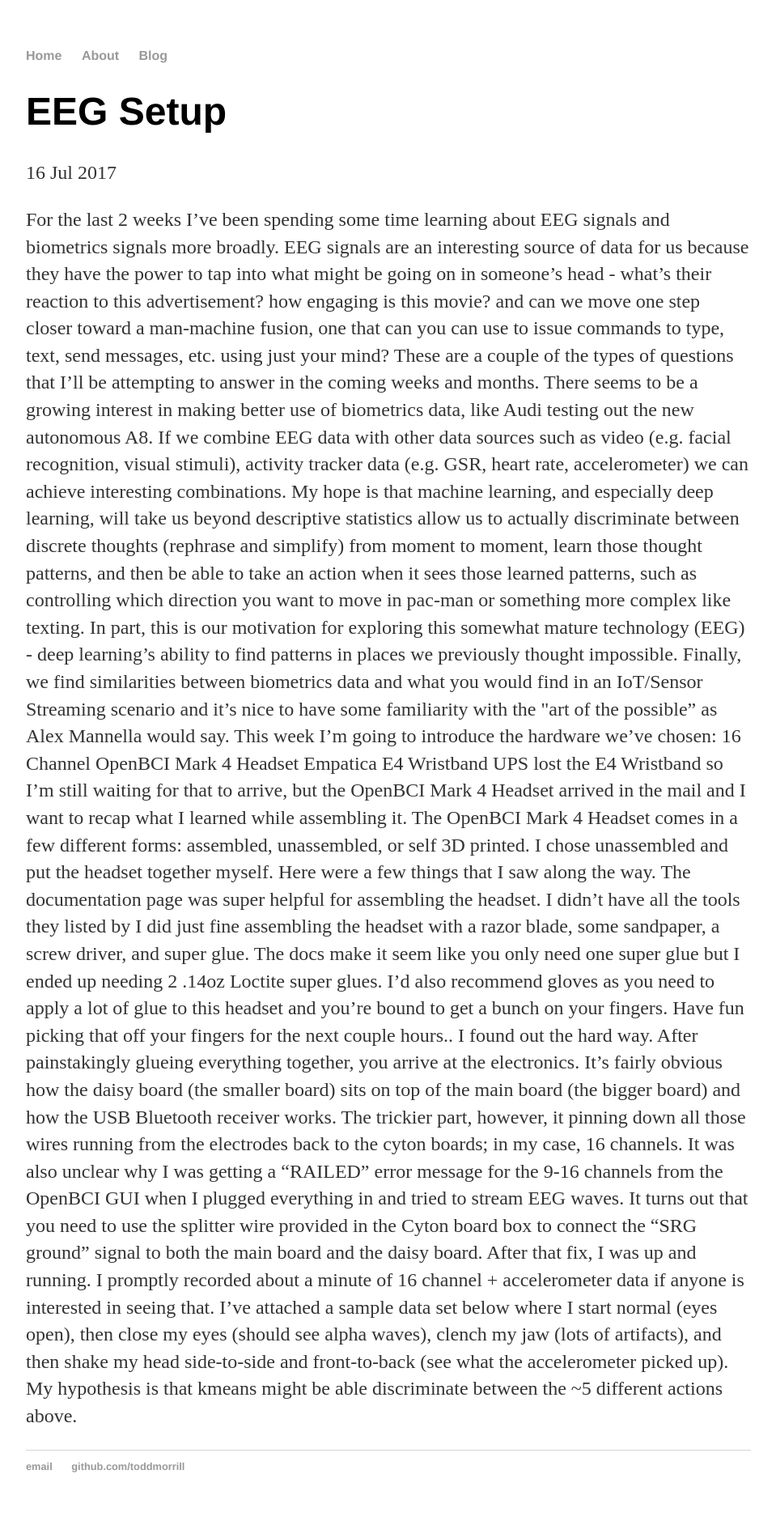
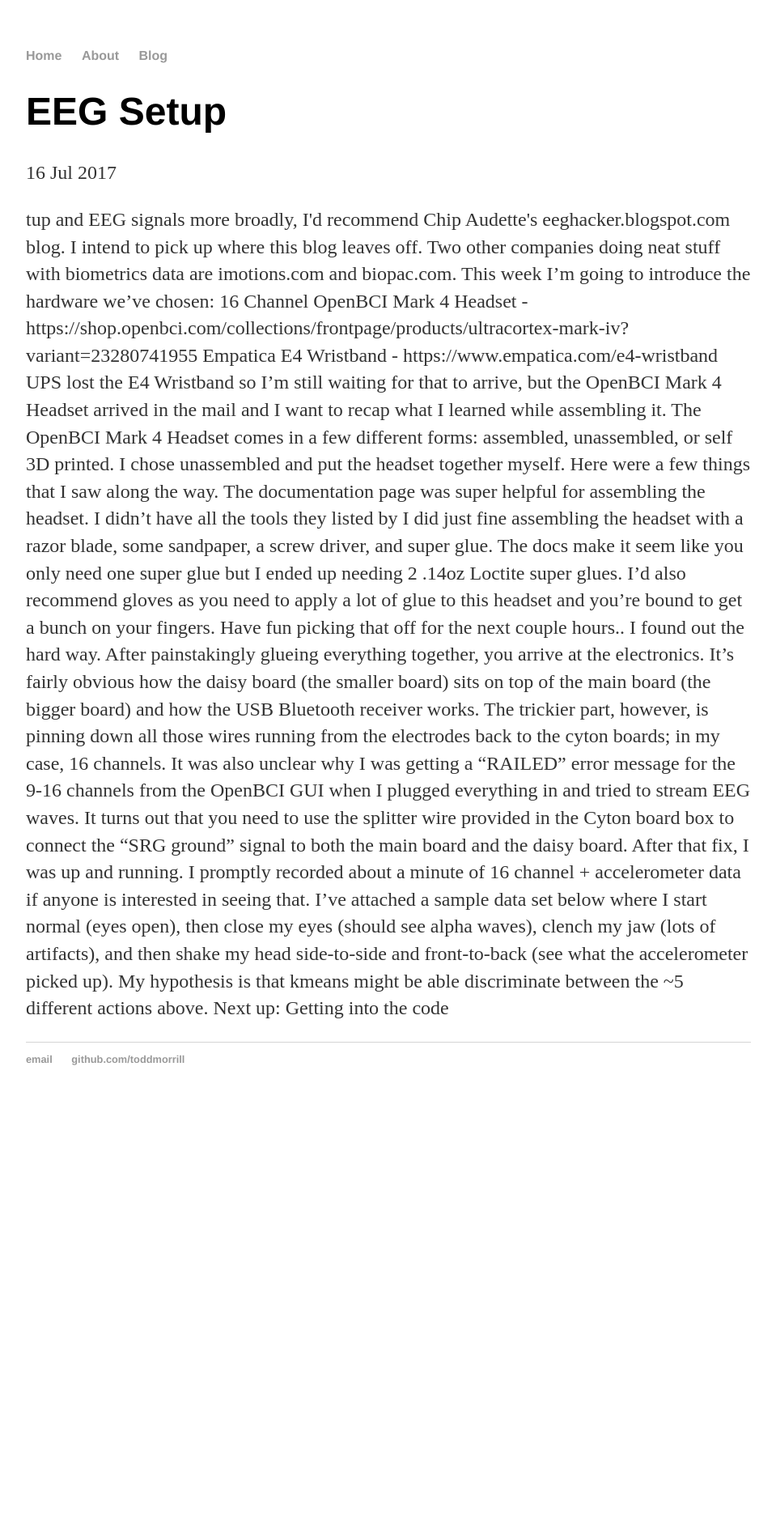
Before and after one commit to ToddMorrill/toddmorrill.github.io, a Jekyll site: the page built from _posts/2017-07-16-eeg-setup.md, in a window 1280 px wide. Shown: the whole page at 81% size, without its empty margins (160-1119 px from the left). Built offline with Jekyll 4.4.1, drawn with Linux system fonts in a browser that asks for light colours; after the commit the page ends 1376 px from its top, so only the background shows below that.

Commit message:
Update 2017-07-16-eeg-setup.md

```diff
--- a/_posts/2017-07-16-eeg-setup.md
+++ b/_posts/2017-07-16-eeg-setup.md
@@ -4,19 +4,19 @@
 date: 2017-07-16
 ---
 
-<p>For the last 2 weeks I’ve been spending some time learning about EEG signals and biometrics signals more broadly. EEG signals are an interesting source of data for us because they have the power to tap into what might be going on in someone’s head - what’s their reaction to this advertisement? how engaging is this movie? and can we move one step closer toward a man-machine fusion, one that can you can use to issue commands to type, text, send messages, etc. using just your mind?
-
-These are a couple of the types of questions that I’ll be attempting to answer in the coming weeks and months. There seems to be a growing interest in making better use of biometrics data, like Audi testing out the new autonomous A8. If we combine EEG data with other data sources such as video (e.g. facial recognition, visual stimuli), activity tracker data (e.g. GSR, heart rate, accelerometer) we can achieve interesting combinations. My hope is that machine learning, and especially deep learning, will take us beyond descriptive statistics allow us to actually discriminate between discrete thoughts  (rephrase and simplify) from moment to moment, learn those thought patterns, and then be able to take an action when it sees those learned patterns, such as controlling which direction you want to move in pac-man or something more complex like texting. In part, this is our motivation for exploring this somewhat mature technology (EEG) - deep learning’s ability to find patterns in places we previously thought impossible.  Finally, we find similarities between biometrics data and what you would find in an IoT/Sensor Streaming scenario and it’s nice to have some familiarity with the "art of the possible” as Alex Mannella would say.
+<p>tup and EEG signals more broadly, I'd recommend Chip Audette's eeghacker.blogspot.com blog. I intend to pick up where this blog leaves off. Two other companies doing neat stuff with biometrics data are imotions.com and biopac.com.
 
 This week I’m going to introduce the hardware we’ve chosen:
-16 Channel OpenBCI Mark 4 Headset
-Empatica E4 Wristband
+16 Channel OpenBCI Mark 4 Headset - https://shop.openbci.com/collections/frontpage/products/ultracortex-mark-iv?variant=23280741955
+Empatica E4 Wristband - https://www.empatica.com/e4-wristband
 
 UPS lost the E4 Wristband so I’m still waiting for that to arrive, but the OpenBCI Mark 4 Headset arrived in the mail and I want to recap what I learned while assembling it.
 
 The OpenBCI Mark 4 Headset comes in a few different forms: assembled, unassembled, or self 3D printed. I chose unassembled and put the headset together myself. Here were a few things that I saw along the way.
 
-The documentation page was super helpful for assembling the headset. I didn’t have all the tools they listed by I did just fine assembling the headset with a razor blade, some sandpaper, a screw driver, and super glue. The docs make it seem like you only need one super glue but I ended up needing 2 .14oz Loctite super glues. I’d also recommend gloves as you need to apply a lot of glue to this headset and you’re bound to get a bunch on your fingers. Have fun picking that off your fingers for the next couple hours.. I found out the hard way.
+The documentation page was super helpful for assembling the headset. I didn’t have all the tools they listed by I did just fine assembling the headset with a razor blade, some sandpaper, a screw driver, and super glue. The docs make it seem like you only need one super glue but I ended up needing 2 .14oz Loctite super glues. I’d also recommend gloves as you need to apply a lot of glue to this headset and you’re bound to get a bunch on your fingers. Have fun picking that off for the next couple hours.. I found out the hard way.
 
-After painstakingly glueing everything together, you arrive at the electronics. It’s fairly obvious how the daisy board (the smaller board) sits on top of the main board (the bigger board) and how the USB Bluetooth receiver works. The trickier part, however, it pinning down all those wires running from the electrodes back to the cyton boards; in my case, 16 channels. It was also unclear why I was getting a “RAILED” error message for the 9-16 channels from the OpenBCI GUI when I plugged everything in and tried to stream EEG waves. It turns out that you need to use the splitter wire provided in the Cyton board box to connect the “SRG ground” signal to both the main board and the daisy board. After that fix, I was up and running. I promptly recorded about a minute of 16 channel + accelerometer data if anyone is interested in seeing that. I’ve attached a sample data set below where I start normal (eyes open), then close my eyes (should see alpha waves), clench my jaw (lots of artifacts), and then shake my head side-to-side and front-to-back (see what the accelerometer picked up). My hypothesis is that kmeans might be able discriminate between the ~5 different actions above.
+After painstakingly glueing everything together, you arrive at the electronics. It’s fairly obvious how the daisy board (the smaller board) sits on top of the main board (the bigger board) and how the USB Bluetooth receiver works. The trickier part, however, is pinning down all those wires running from the electrodes back to the cyton boards; in my case, 16 channels. It was also unclear why I was getting a “RAILED” error message for the 9-16 channels from the OpenBCI GUI when I plugged everything in and tried to stream EEG waves. It turns out that you need to use the splitter wire provided in the Cyton board box to connect the “SRG ground” signal to both the main board and the daisy board. After that fix, I was up and running. I promptly recorded about a minute of 16 channel + accelerometer data if anyone is interested in seeing that. I’ve attached a sample data set below where I start normal (eyes open), then close my eyes (should see alpha waves), clench my jaw (lots of artifacts), and then shake my head side-to-side and front-to-back (see what the accelerometer picked up). My hypothesis is that kmeans might be able discriminate between the ~5 different actions above.
+
+Next up: Getting into the code
 </p>
```
